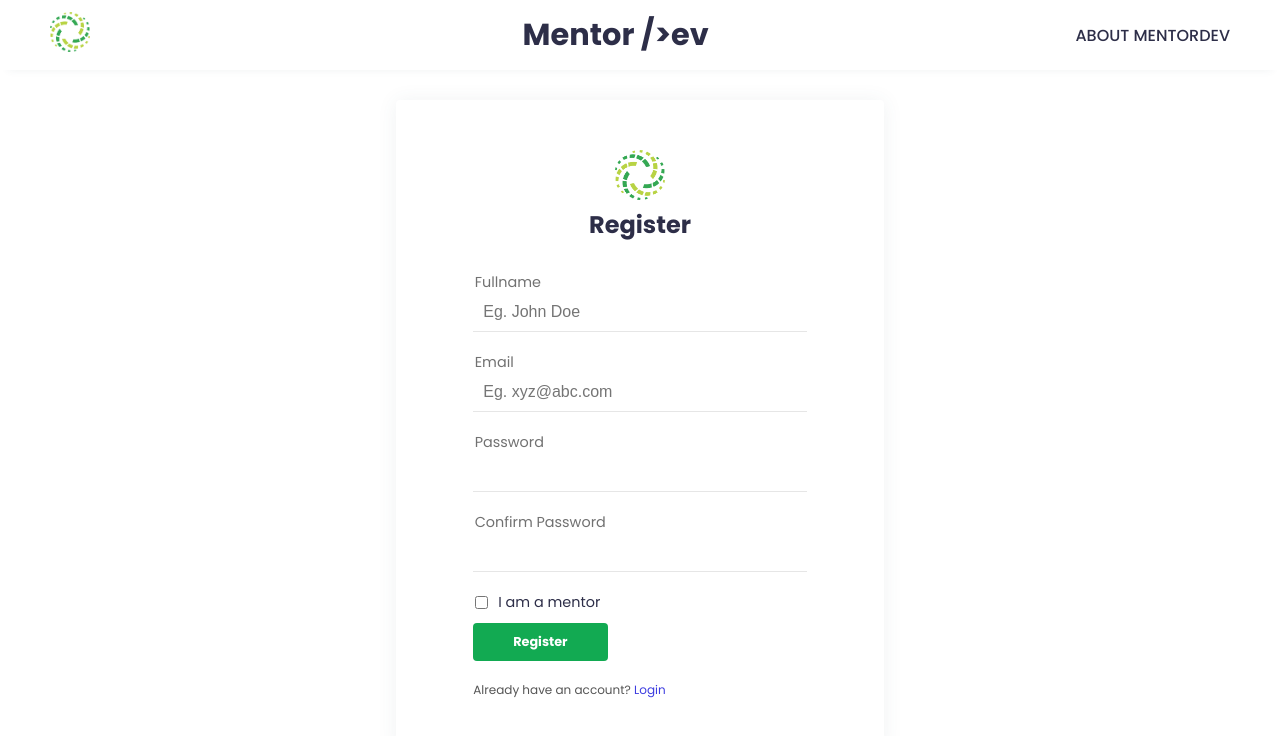
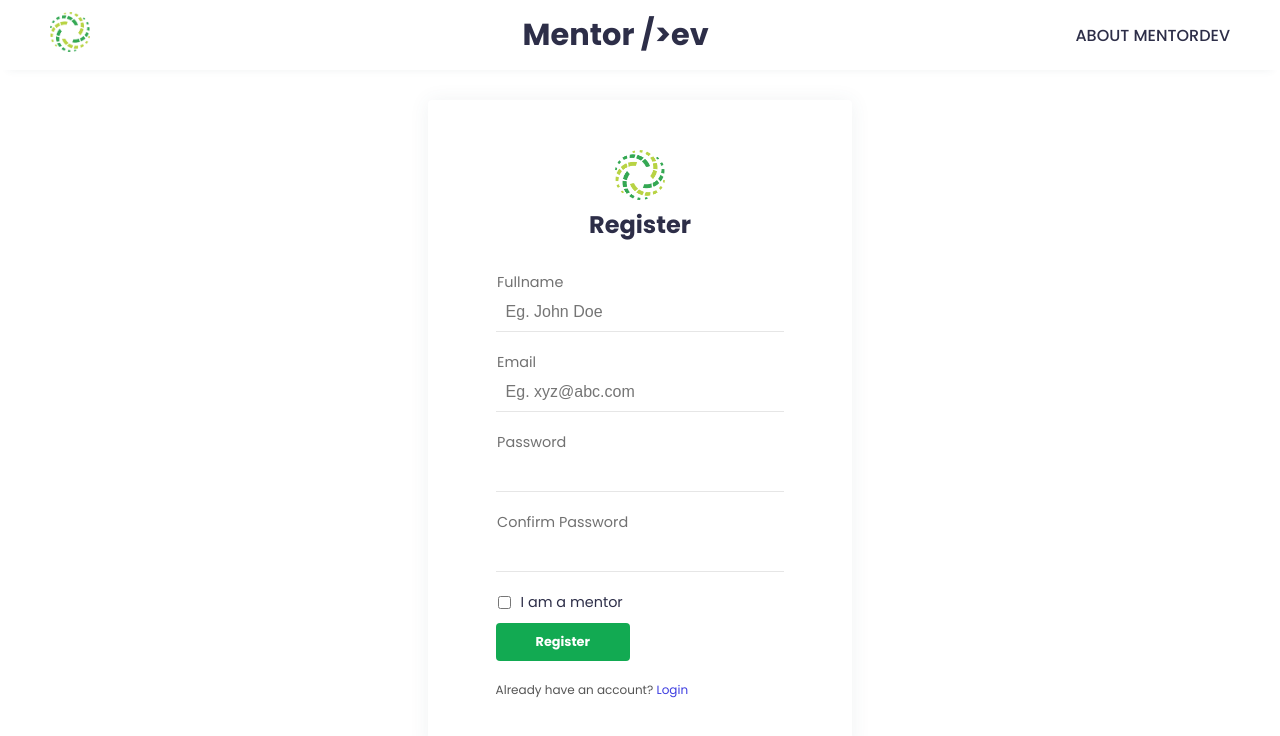
Before and after one commit to Tyav/mentordev, a React (Create React App) app: page /register in a window 1280 px wide. Shown: the top 736 px of the page. Built offline with nearby package versions, Linux system fonts and the light colour scheme.

Commit message:
passed input fields value as props toits component

```diff
--- a/src/components/InputField/index.js
+++ b/src/components/InputField/index.js
@@ -9,7 +9,10 @@ function InputField(props) {
       <input
         id={props.id}
         type={props.type}
+        name={props.id}
         placeholder={props.placeholder}
+        onChange={props.change}
+        value={props.value}
       />
     </div>
   );
--- a/src/pages/Login/Login.css
+++ b/src/pages/Login/Login.css
@@ -3,7 +3,7 @@ body {
 }
 #loginForm {
   box-shadow: 0 1px 20px 0 rgba(69, 90, 100, 0.08);
-  width: 30%;
+  width: 35%;
   margin: 0 auto;
   display: flex;
   flex-direction: column;
--- a/src/pages/Signup/Signup.css
+++ b/src/pages/Signup/Signup.css
@@ -1,6 +1,6 @@
 #loginForm {
   box-shadow: 0 1px 20px 0 rgba(69, 90, 100, 0.08);
-  width: 35% !important;
+  width: 35%;
   margin: 0 auto;
   display: flex;
   flex-direction: column;
```
